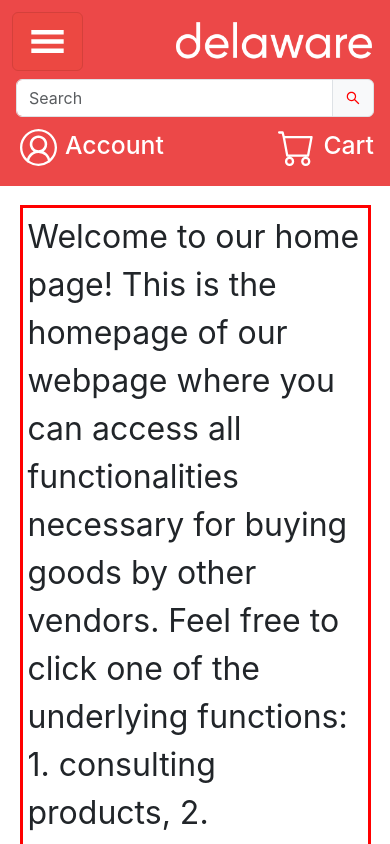
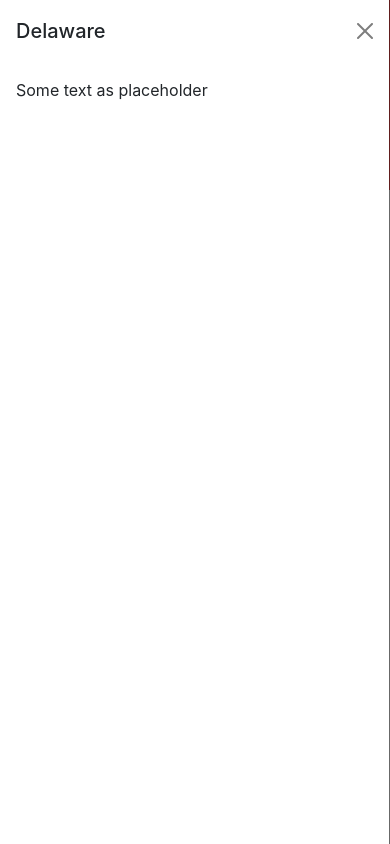
Before and after one commit to LanderVM/SDP-22-23-frontend-a01, a React (Create React App) app: page / in a window 390 px wide. Both pictures are taken after a click on the button 47 px from the left and 41 px from the top of the page. Shown: the top 844 px of the page. Built offline with nearby package versions, Linux system fonts and the light colour scheme; no server answers.

Commit message:
Add working hamburger menu to Navibar

```diff
--- a/src/Components/Navibar/Navibar.jsx
+++ b/src/Components/Navibar/Navibar.jsx
@@ -4,20 +4,25 @@ import Container from 'react-bootstrap/Container';
 import { Button } from 'react-bootstrap';
 import { GiHamburgerMenu } from 'react-icons/gi';
 import button from 'bootstrap/js/src/button';
-import React from 'react';
+import React, { useState } from 'react';
 import AccountButton from './AccountButton';
 import CartButton from './CartButton';
 import './navibar.css';
 import SearchBar from './SearchBar';
+import SideMenu from './SideMenu';
 
 const iconSize = 45;
 
 export default function Navibar() {
+  const [show, setShow] = useState(false);
+  const handleClose = () => setShow(false);
+  const handleShow = () => setShow(true);
+
   return (
     <header className="delaware-navbar pb-1">
       <Navbar expand="lg">
         <Container className="delaware-navbar">
-          <Button className="delaware-hamburger-menu me-1">
+          <Button className="delaware-hamburger-menu me-1" onClick={handleShow}>
             <GiHamburgerMenu className="p-1" size={iconSize} as={button} />
           </Button>
           <Navbar.Brand className="delaware-navbar p-0 mx-1" as={NavLink} to="/" replace>
@@ -28,6 +33,7 @@ export default function Navibar() {
           <CartButton iconSize={iconSize} />
         </Container>
       </Navbar>
+      <SideMenu show={show} handleCloseFunction={handleClose} />
     </header>
   );
 }
--- a/src/Components/Navibar/SearchBar.jsx
+++ b/src/Components/Navibar/SearchBar.jsx
@@ -6,6 +6,7 @@ export default function SearchBar() {
   return (
     <InputGroup className="justify-content-center m-1">
       <Form.Control
+        className="p-2"
         placeholder="Search"
         aria-label="product-search"
         aria-describedby="product-search"
--- /dev/null
+++ b/src/Components/Navibar/SideMenu.jsx
@@ -0,0 +1,15 @@
+import React from 'react';
+import Offcanvas from 'react-bootstrap/Offcanvas';
+
+export default function SideMenu({ show, handleCloseFunction }) {
+  return (
+    <Offcanvas show={show} onHide={handleCloseFunction}>
+      <Offcanvas.Header closeButton>
+        <Offcanvas.Title>Delaware</Offcanvas.Title>
+      </Offcanvas.Header>
+      <Offcanvas.Body>
+        Some text as placeholder
+      </Offcanvas.Body>
+    </Offcanvas>
+  );
+}
--- a/src/Components/products/productsList.jsx
+++ b/src/Components/products/productsList.jsx
@@ -1,4 +1,4 @@
-import React, { useState, useEffect, useCallback } from 'react';
+import React, { useCallback, useEffect, useState } from 'react';
 import { useNavigate } from 'react-router-dom';
 import useProducts from '../../api/product';
 import Error from '../Error';
```
